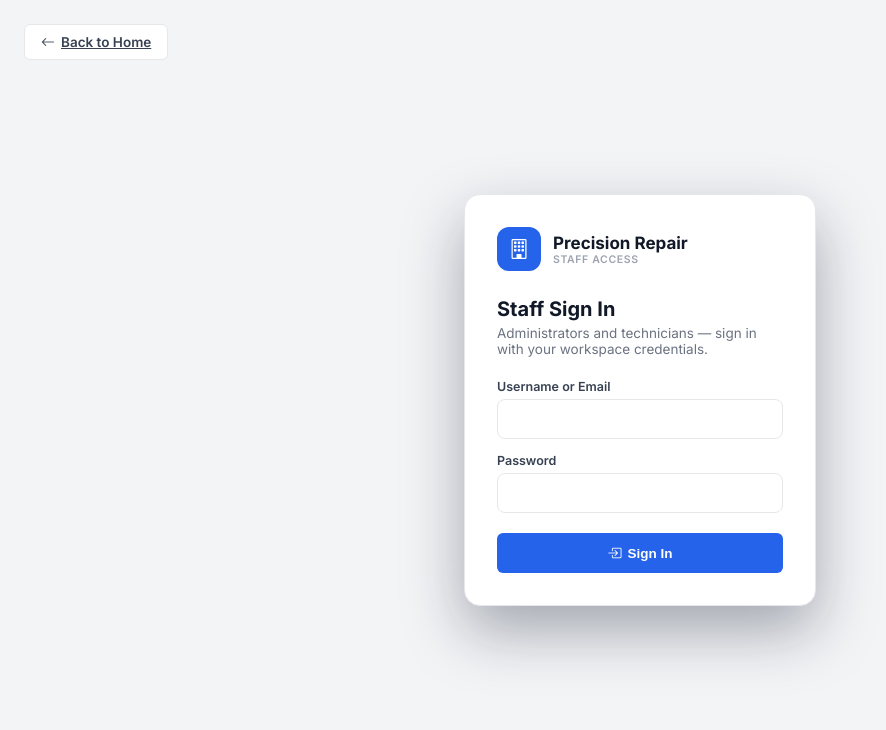
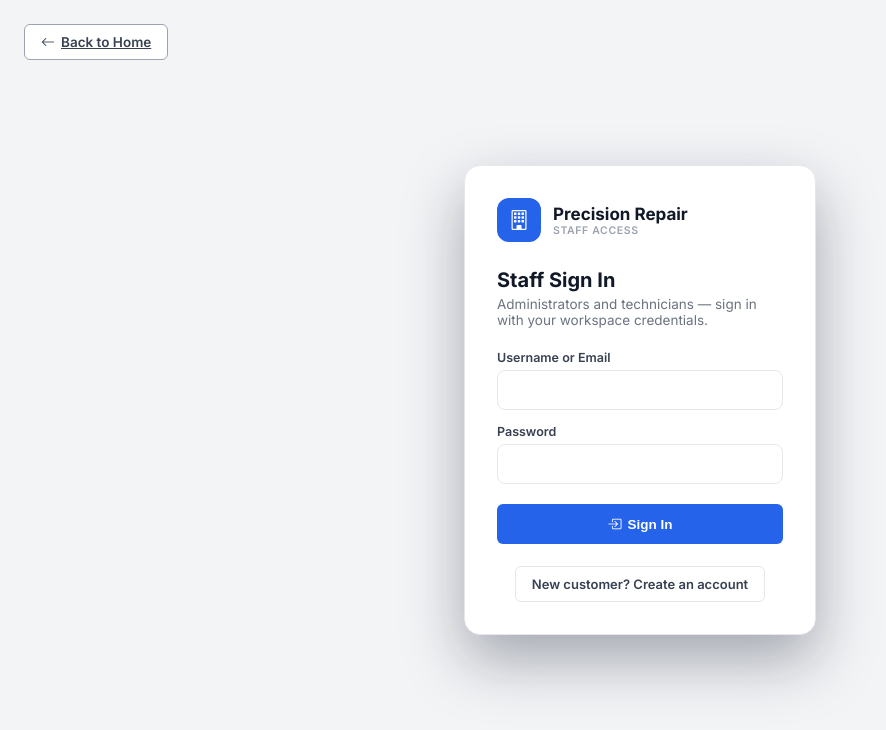
Before and after one commit to Neuxcoli/Repair-Shop-Management-System, a website built with Vite: page frontend/staff-login.html in a window 1280 px wide. Shown: the whole page, without its empty margins (0-886 px from the left). Built offline with nearby package versions, Linux system fonts and the light colour scheme.

Commit message:
Fix staff login: visible back button, add create-account link

```diff
--- a/frontend/staff-login.html
+++ b/frontend/staff-login.html
@@ -9,7 +9,7 @@
 </head>
 <body class="login-body">
 
-<a href="/" class="btn btn-secondary" style="position:absolute;top:24px;left:24px;"><i class="bi bi-arrow-left"></i> Back to Home</a>
+<a href="/" class="btn btn-outline" style="position:absolute;top:24px;left:24px;color:#374151;border-color:#9ca3af;background:#fff;"><i class="bi bi-arrow-left"></i> Back to Home</a>
 
 <div class="login-wrap">
   <div class="login-card">
@@ -36,6 +36,10 @@
       <div class="login-error" id="login-error" hidden></div>
       <button class="btn btn-primary login-btn" id="login-btn" type="submit"><i class="bi bi-box-arrow-in-right"></i> Sign In</button>
     </form>
+
+    <div class="login-footer">
+      <a href="/register.html">New customer? Create an account</a>
+    </div>
   </div>
 </div>
 
```
